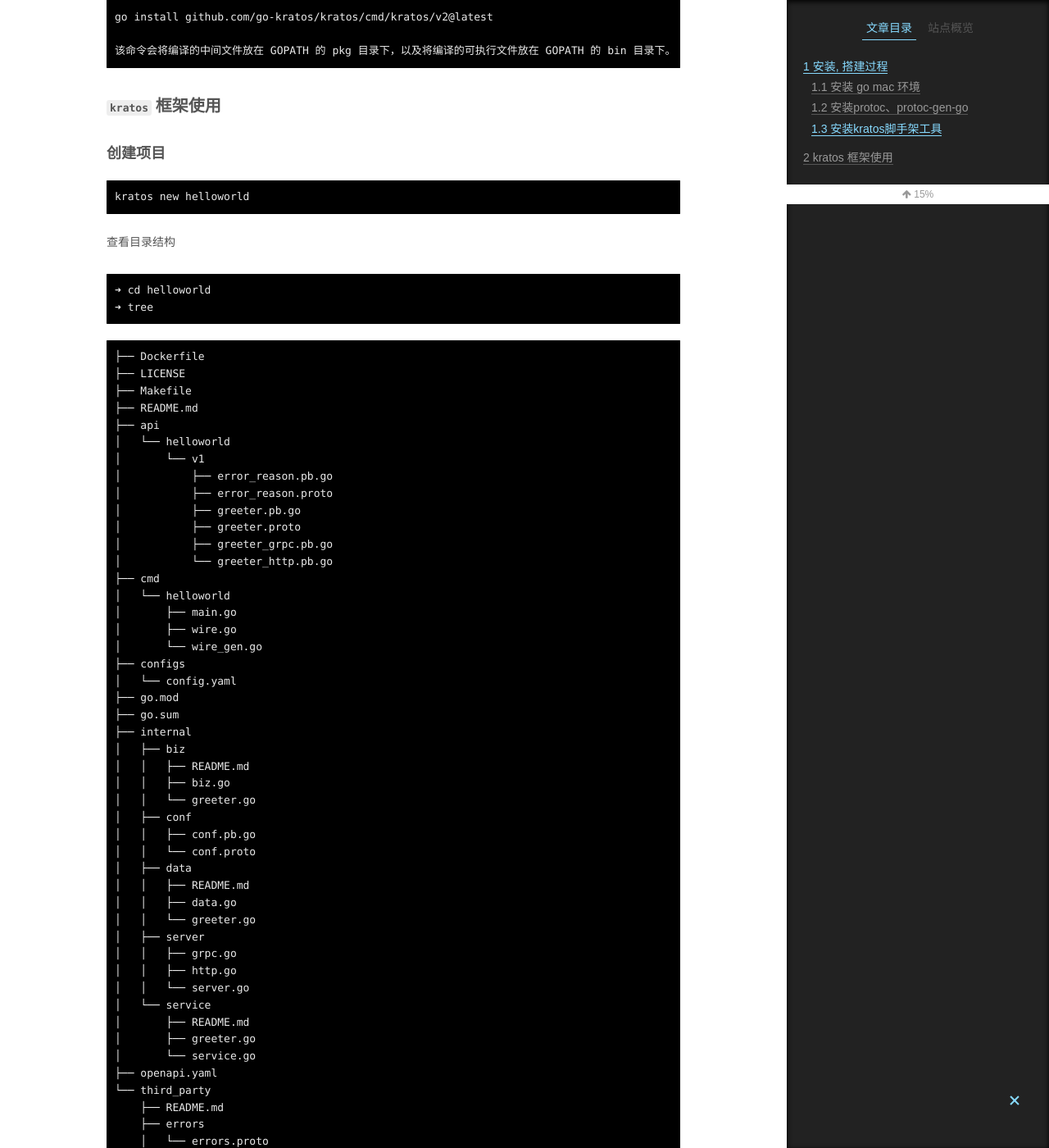
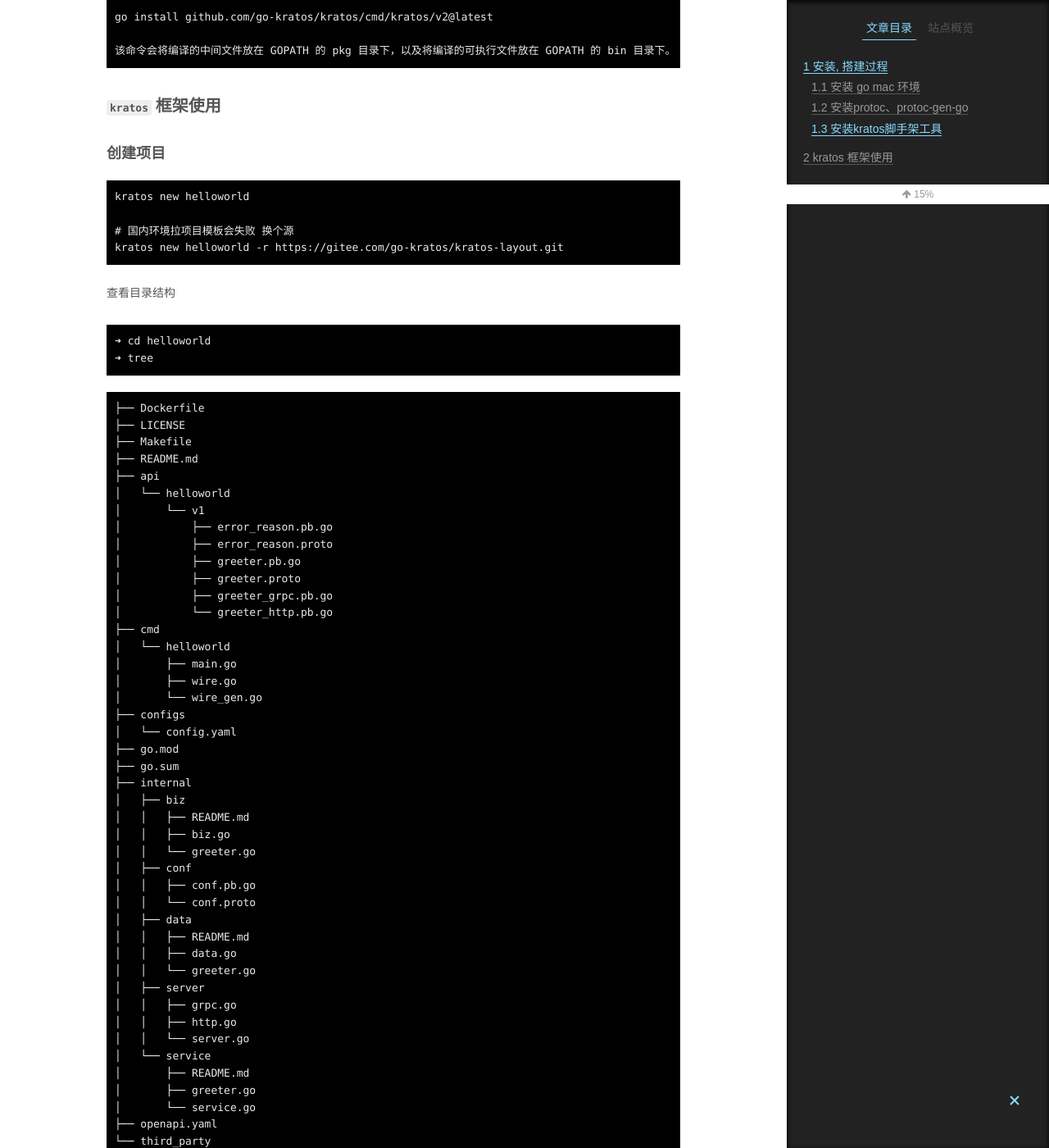
Before and after one commit to landybird/landybird.github.io, a Jekyll site: the page built from _posts/2023-05-12-kratos框架-test.md, in a window 1280 px wide and 1400 px high, scrolled down 1999 px. Shown: the whole window at 82% size. Built offline with Jekyll 4.4.1, drawn with Linux system fonts in a browser that asks for light colours; some web fonts are replaced; a script that is not in the unit is left out; comment, search, counter and statistics services are not loaded.

Commit message:
Update 2023-05-12-kratos框架-test.md

```diff
--- a/_posts/2023-05-12-kratos框架-test.md
+++ b/_posts/2023-05-12-kratos框架-test.md
@@ -97,6 +97,9 @@ tags:
 
 
     kratos new helloworld
+
+    # 国内环境拉项目模板会失败 换个源
+    kratos new helloworld -r https://gitee.com/go-kratos/kratos-layout.git
 
 
 查看目录结构
```
